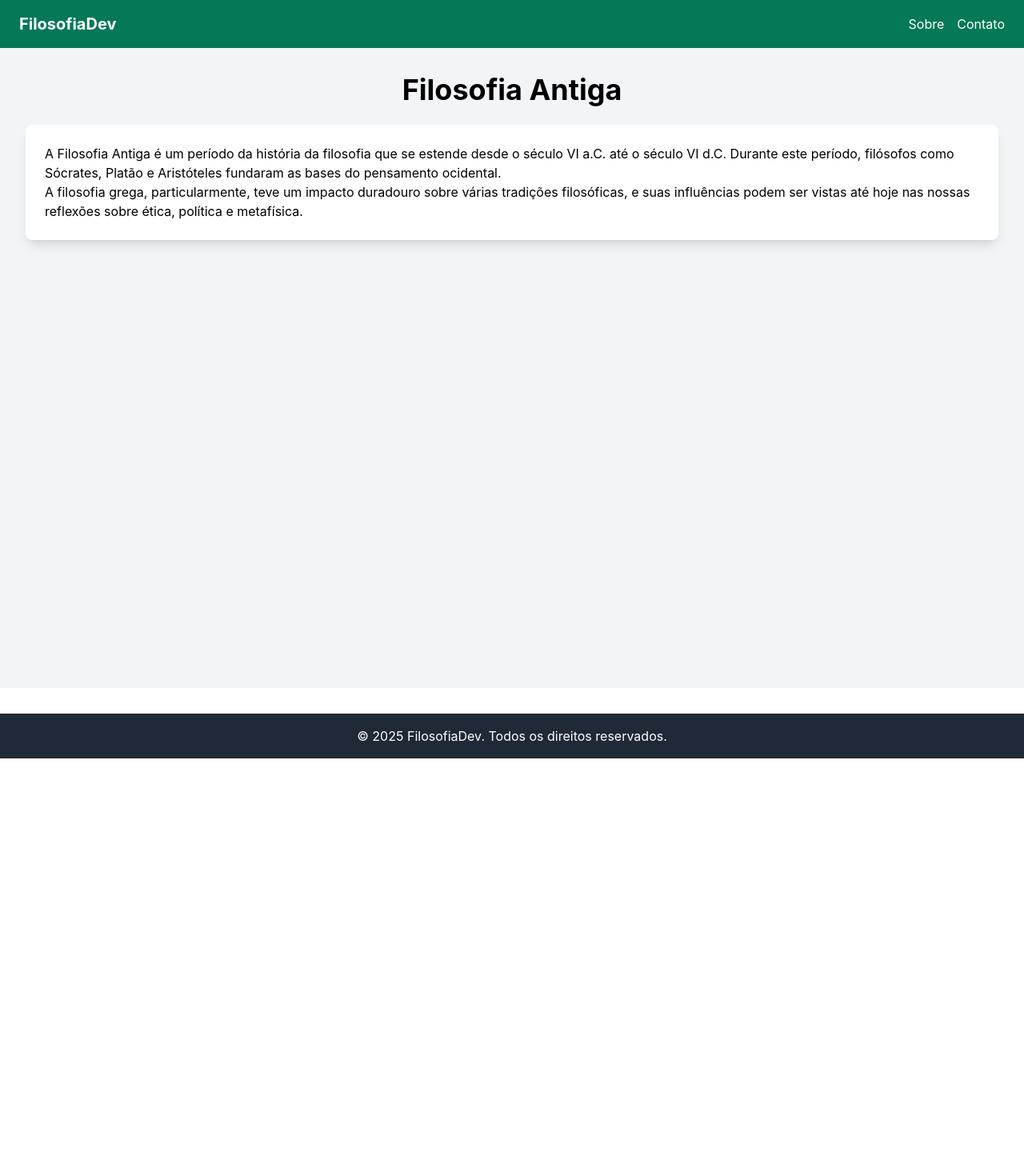
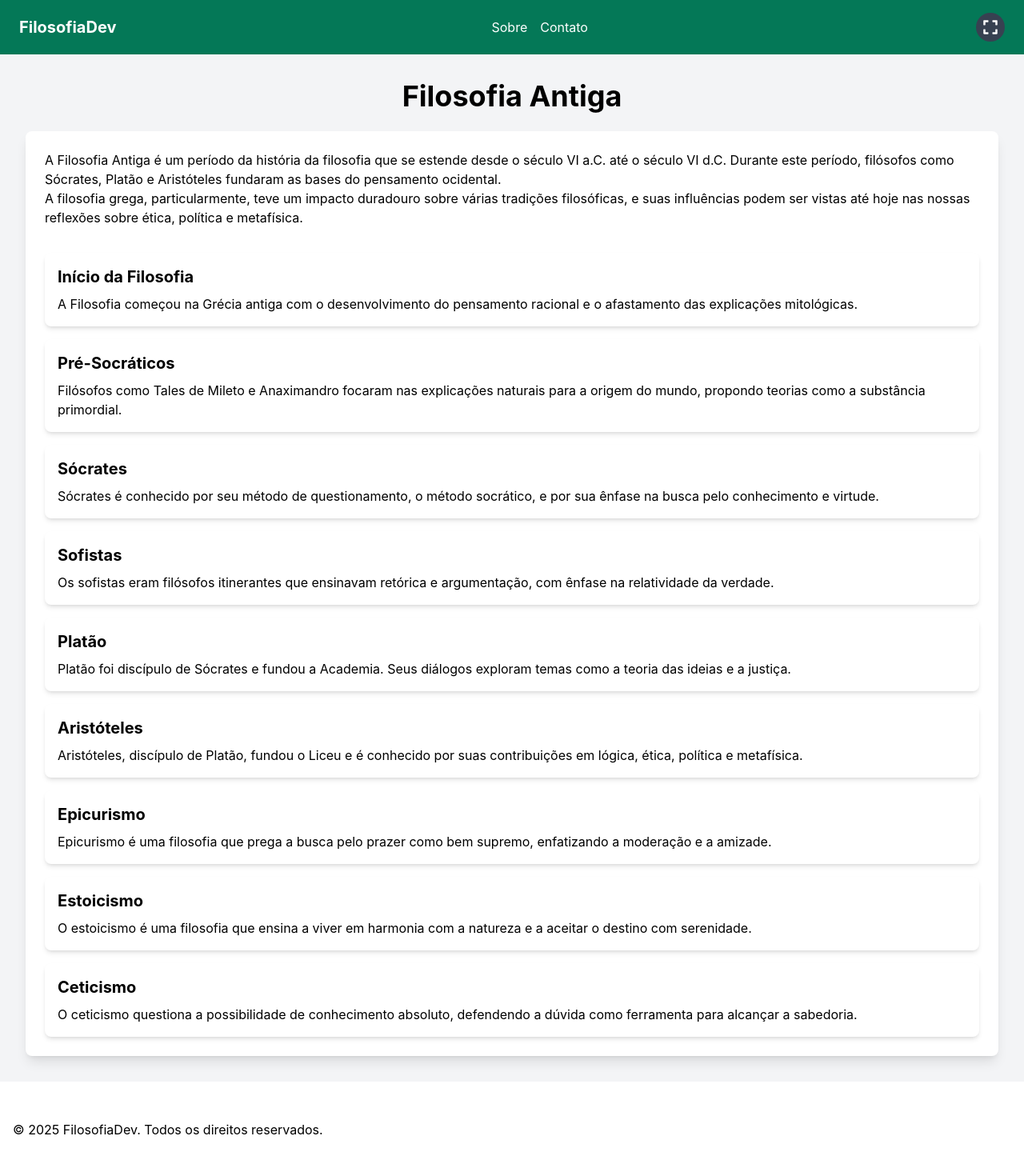
Before and after one commit to gabriellima-wav/filosofia-dev, a React (Vite) app: page /filosofia-antiga in a window 1280 px wide. Shown: the whole page at 80% size. Before the commit the page ends 948 px from the top, so only its background shows below. Built offline with nearby package versions, Linux system fonts and the light colour scheme.

Commit message:
add filosofia antiga

```diff
--- a/package.json
+++ b/package.json
@@ -12,6 +12,7 @@
   "dependencies": {
     "react": "^18.3.1",
     "react-dom": "^18.3.1",
+    "react-icons": "^5.4.0",
     "react-router-dom": "^6.28.1"
   },
   "devDependencies": {
--- a/src/App.tsx
+++ b/src/App.tsx
@@ -6,12 +6,16 @@ import FilosofiaModernaPage from "./pages/filosofia/FilosofiaModernaPage";
 import FilosofiaContemporaneaPage from "./pages/filosofia/FilosofiaContemporaneaPage";
 import Header from "./components/Header";
 import Footer from "./components/Footer";
+import SobrePage from "./pages/SobrePage";
+import ContatoPage from "./pages/ContatoPage";
 
 const App: React.FC = () => {
   return (
     <Router>
       <Header />
       <Routes>
+        <Route path="/sobre" element={<SobrePage />} />
+        <Route path="/contato" element={<ContatoPage />} />
         <Route path="/" element={<HomePage />} />
         <Route path="/filosofia-antiga" element={<FilosofiaAntigaPage />} />
         <Route path="/filosofia-medieval" element={<FilosofiaMedievalPage />} />
--- a/src/components/Footer.tsx
+++ b/src/components/Footer.tsx
@@ -2,8 +2,12 @@ import React from "react";
 
 const Footer: React.FC = () => {
   return (
-    <footer className="bg-gray-800 text-white text-center py-4 mt-8">
-      <p>&copy; 2025 FilosofiaDev. Todos os direitos reservados.</p>
+    <footer className="bg-transparent text-dark py-4 mt-8 select-none">
+      <div className="container mx-auto px-4">
+        <p className="text-left">
+          &copy; 2025 FilosofiaDev. Todos os direitos reservados.
+        </p>
+      </div>
     </footer>
   );
 };
--- /dev/null
+++ b/src/components/FullscreenIcon.tsx
@@ -0,0 +1,27 @@
+import React, { useState } from "react";
+import { FaExpand, FaCompress } from "react-icons/fa";
+
+const FullscreenIcon: React.FC = () => {
+  const [isFullscreen, setIsFullscreen] = useState(false);
+
+  const toggleFullscreen = () => {
+    if (!isFullscreen) {
+      document.documentElement.requestFullscreen?.();
+    } else {
+      document.exitFullscreen?.();
+    }
+    setIsFullscreen(!isFullscreen);
+  };
+
+  return (
+    <button
+      onClick={toggleFullscreen}
+      className="p-2 bg-gray-700 text-white rounded-full hover:bg-gray-600 transition"
+      aria-label={isFullscreen ? "Sair da tela cheia" : "Entrar em tela cheia"}
+    >
+      {isFullscreen ? <FaCompress size={20} /> : <FaExpand size={20} />}
+    </button>
+  );
+};
+
+export default FullscreenIcon;
--- a/src/components/Header.tsx
+++ b/src/components/Header.tsx
@@ -1,8 +1,13 @@
+import { Link } from "react-router-dom";
+import FullscreenIcon from "./FullscreenIcon";
+
 export default function Header() {
   return (
     <header className="bg-emerald-700 text-white py-4 px-6">
       <div className="container mx-auto flex justify-between items-center">
-        <h1 className="text-xl font-bold">FilosofiaDev</h1>
+        <Link to="/" className="text-xl font-bold hover:text-emerald-50">
+          FilosofiaDev
+        </Link>
         <nav className="flex gap-4">
           <a href="sobre" className="hover:text-emerald-300">
             Sobre
@@ -11,6 +16,9 @@ export default function Header() {
             Contato
           </a>
         </nav>
+        <div className="ml-4">
+          <FullscreenIcon />
+        </div>
       </div>
     </header>
   );
--- a/src/pages/SobrePage.tsx
+++ b/src/pages/SobrePage.tsx
@@ -2,8 +2,34 @@ import React from "react";
 
 const SobrePage: React.FC = () => {
   return (
-    <main>
-      <h1>Sobre a FilosofiaDev</h1>
+    <main className="bg-gray-100 min-h-screen p-8">
+      <div className="container mx-auto">
+        <h1 className="text-4xl font-bold text-emerald-700 mb-8">
+          Sobre a FilosofiaDev
+        </h1>
+        <div className="space-y-6">
+          <p className="text-lg leading-7 text-gray-800">
+            O FilosofiaDev é um espaço dedicado ao estudo e à disseminação do
+            pensamento filosófico, integrando ideias do passado e do presente em
+            uma abordagem clara e acessível. Nosso objetivo é tornar a filosofia
+            uma ferramenta prática para todos, promovendo o autoconhecimento e o
+            desenvolvimento intelectual.
+          </p>
+          <p className="text-lg leading-7 text-gray-800">
+            Aqui, você encontrará conteúdos sobre as principais correntes e
+            períodos da filosofia, desde a Filosofia Antiga até as reflexões
+            contemporâneas. Acreditamos que o pensamento crítico é essencial
+            para enfrentar os desafios do mundo moderno e buscamos inspirar
+            nossos visitantes a explorar novas perspectivas.
+          </p>
+          <p className="text-lg leading-7 text-gray-800">
+            Seja você um estudante, um profissional ou alguém curioso por novas
+            ideias, o FilosofiaDev é o lugar certo para mergulhar em questões
+            profundas, aprender com os grandes filósofos e aplicar esse
+            conhecimento na sua vida e na sua carreira.
+          </p>
+        </div>
+      </div>
     </main>
   );
 };
--- a/src/pages/filosofia/FilosofiaAntigaPage.tsx
+++ b/src/pages/filosofia/FilosofiaAntigaPage.tsx
@@ -15,6 +15,81 @@ const FilosofiaAntigaPage: React.FC = () => {
         várias tradições filosóficas, e suas influências podem ser vistas até
         hoje nas nossas reflexões sobre ética, política e metafísica.
       </p>
+
+      <div className="mt-8 space-y-4">
+        <div className="bg-white rounded-lg shadow-md p-4 hover:shadow-lg transition-all">
+          <h3 className="text-xl font-bold mb-2">Início da Filosofia</h3>
+          <p>
+            A Filosofia começou na Grécia antiga com o desenvolvimento do
+            pensamento racional e o afastamento das explicações mitológicas.
+          </p>
+        </div>
+
+        <div className="bg-white rounded-lg shadow-md p-4 hover:shadow-lg transition-all">
+          <h3 className="text-xl font-bold mb-2">Pré-Socráticos</h3>
+          <p>
+            Filósofos como Tales de Mileto e Anaximandro focaram nas explicações
+            naturais para a origem do mundo, propondo teorias como a substância
+            primordial.
+          </p>
+        </div>
+
+        <div className="bg-white rounded-lg shadow-md p-4 hover:shadow-lg transition-all">
+          <h3 className="text-xl font-bold mb-2">Sócrates</h3>
+          <p>
+            Sócrates é conhecido por seu método de questionamento, o método
+            socrático, e por sua ênfase na busca pelo conhecimento e virtude.
+          </p>
+        </div>
+
+        <div className="bg-white rounded-lg shadow-md p-4 hover:shadow-lg transition-all">
+          <h3 className="text-xl font-bold mb-2">Sofistas</h3>
+          <p>
+            Os sofistas eram filósofos itinerantes que ensinavam retórica e
+            argumentação, com ênfase na relatividade da verdade.
+          </p>
+        </div>
+
+        <div className="bg-white rounded-lg shadow-md p-4 hover:shadow-lg transition-all">
+          <h3 className="text-xl font-bold mb-2">Platão</h3>
+          <p>
+            Platão foi discípulo de Sócrates e fundou a Academia. Seus diálogos
+            exploram temas como a teoria das ideias e a justiça.
+          </p>
+        </div>
+
+        <div className="bg-white rounded-lg shadow-md p-4 hover:shadow-lg transition-all">
+          <h3 className="text-xl font-bold mb-2">Aristóteles</h3>
+          <p>
+            Aristóteles, discípulo de Platão, fundou o Liceu e é conhecido por
+            suas contribuições em lógica, ética, política e metafísica.
+          </p>
+        </div>
+
+        <div className="bg-white rounded-lg shadow-md p-4 hover:shadow-lg transition-all">
+          <h3 className="text-xl font-bold mb-2">Epicurismo</h3>
+          <p>
+            Epicurismo é uma filosofia que prega a busca pelo prazer como bem
+            supremo, enfatizando a moderação e a amizade.
+          </p>
+        </div>
+
+        <div className="bg-white rounded-lg shadow-md p-4 hover:shadow-lg transition-all">
+          <h3 className="text-xl font-bold mb-2">Estoicismo</h3>
+          <p>
+            O estoicismo é uma filosofia que ensina a viver em harmonia com a
+            natureza e a aceitar o destino com serenidade.
+          </p>
+        </div>
+
+        <div className="bg-white rounded-lg shadow-md p-4 hover:shadow-lg transition-all">
+          <h3 className="text-xl font-bold mb-2">Ceticismo</h3>
+          <p>
+            O ceticismo questiona a possibilidade de conhecimento absoluto,
+            defendendo a dúvida como ferramenta para alcançar a sabedoria.
+          </p>
+        </div>
+      </div>
     </FilosofiaPageLayout>
   );
 };
```
Also changed, not shown: 1 other file (tests, documents, lock files or other folders).
